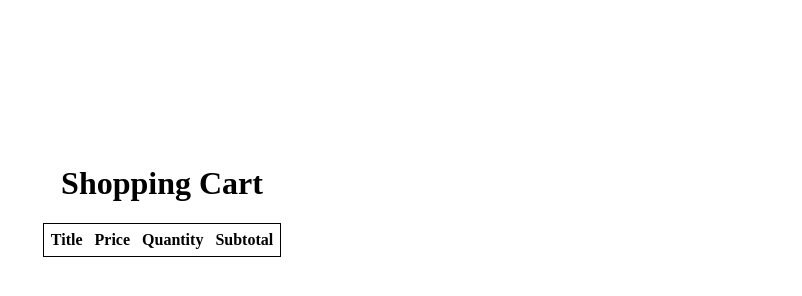
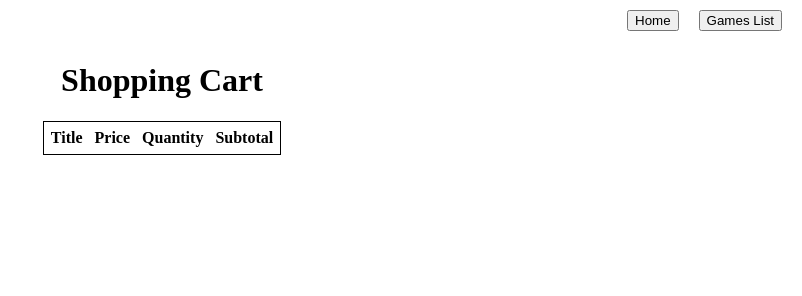
Before and after one commit to sformichella/shopping-cart, a plain HTML site: page cart/index.html in a window 1280 px wide. Shown: the whole page, without its empty margins (478-1280 px from the left). Drawn offline with Linux system fonts and the light colour scheme.

Commit message:
add some nav buttons for my sanity

```diff
--- a/cart/index.html
+++ b/cart/index.html
@@ -9,6 +9,11 @@
 </head>
 <body>
     <main>
+
+        <nav>
+            <input type="button" onclick="location.href='../index.html';" value="Home"/>
+            <input type="button" onclick="location.href='../products/index.html'" value="Games List">
+        </nav>
 
         <h1>Shopping Cart</h1>
 
--- a/styles/cart.css
+++ b/styles/cart.css
@@ -1,11 +1,25 @@
 main {
-    height: 50%;
+    height: 100%;
 
     display: flex;
     flex-direction: column;
     align-items: center;
-    justify-content: center;
 }
+
+nav {
+    padding: 10px;
+
+    width: 100%;
+
+    display: flex;
+    flex-direction: row;
+    justify-content: flex-end;
+}
+
+nav input {
+    margin: 0px 10px;
+}
+
 
 th {
     text-align: left;
--- a/styles/products.css
+++ b/styles/products.css
@@ -2,6 +2,20 @@ body {
     display: flex;
     flex-direction: column;
     align-items: center;
+}
+
+nav {
+    padding: 10px;
+
+    width: 100%;
+
+    display: flex;
+    flex-direction: row;
+    justify-content: flex-end;
+}
+
+nav input {
+    margin: 0px 10px;
 }
 
 ol, ul {
```
Also changed, not shown: products/index.html (+5 -2 lines).
